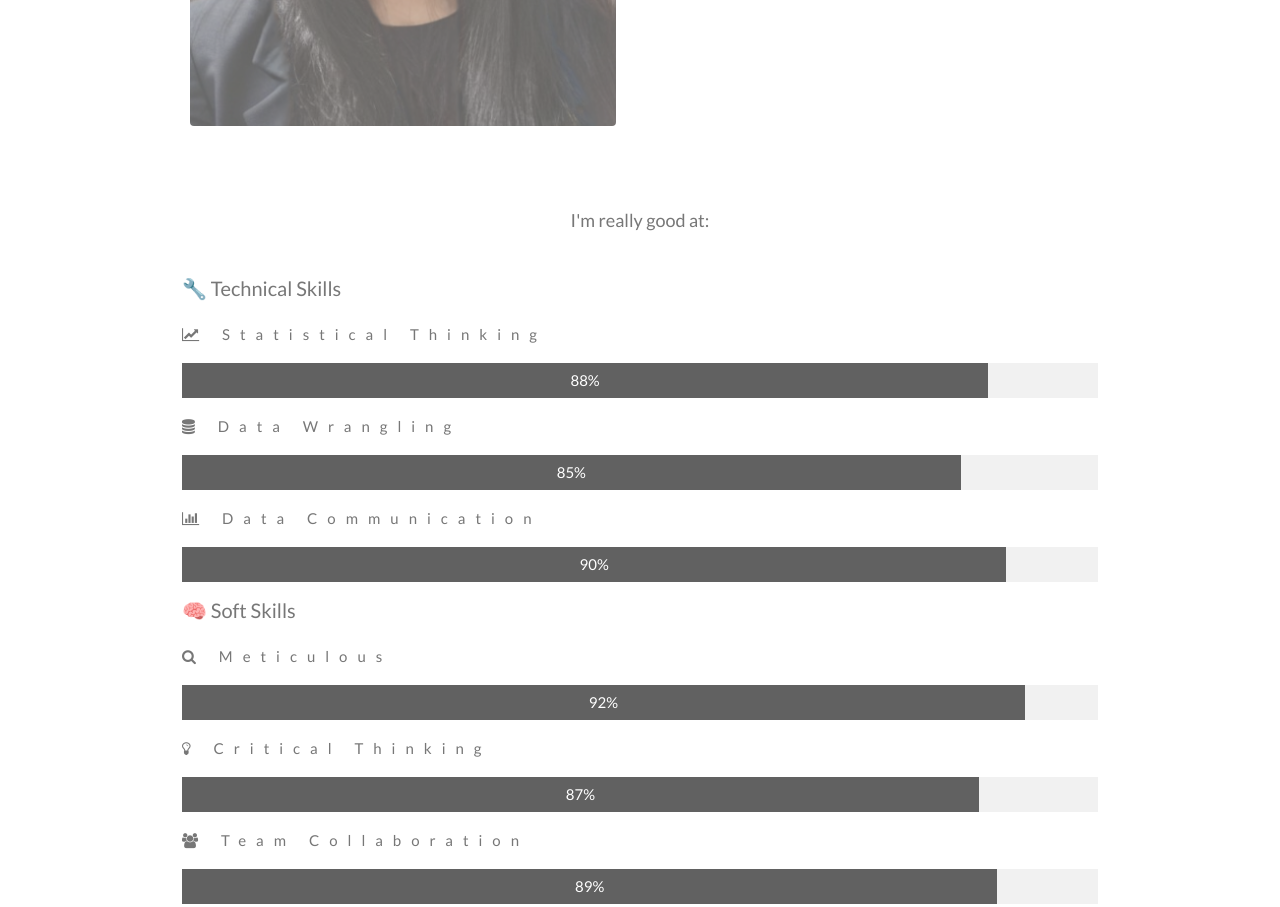
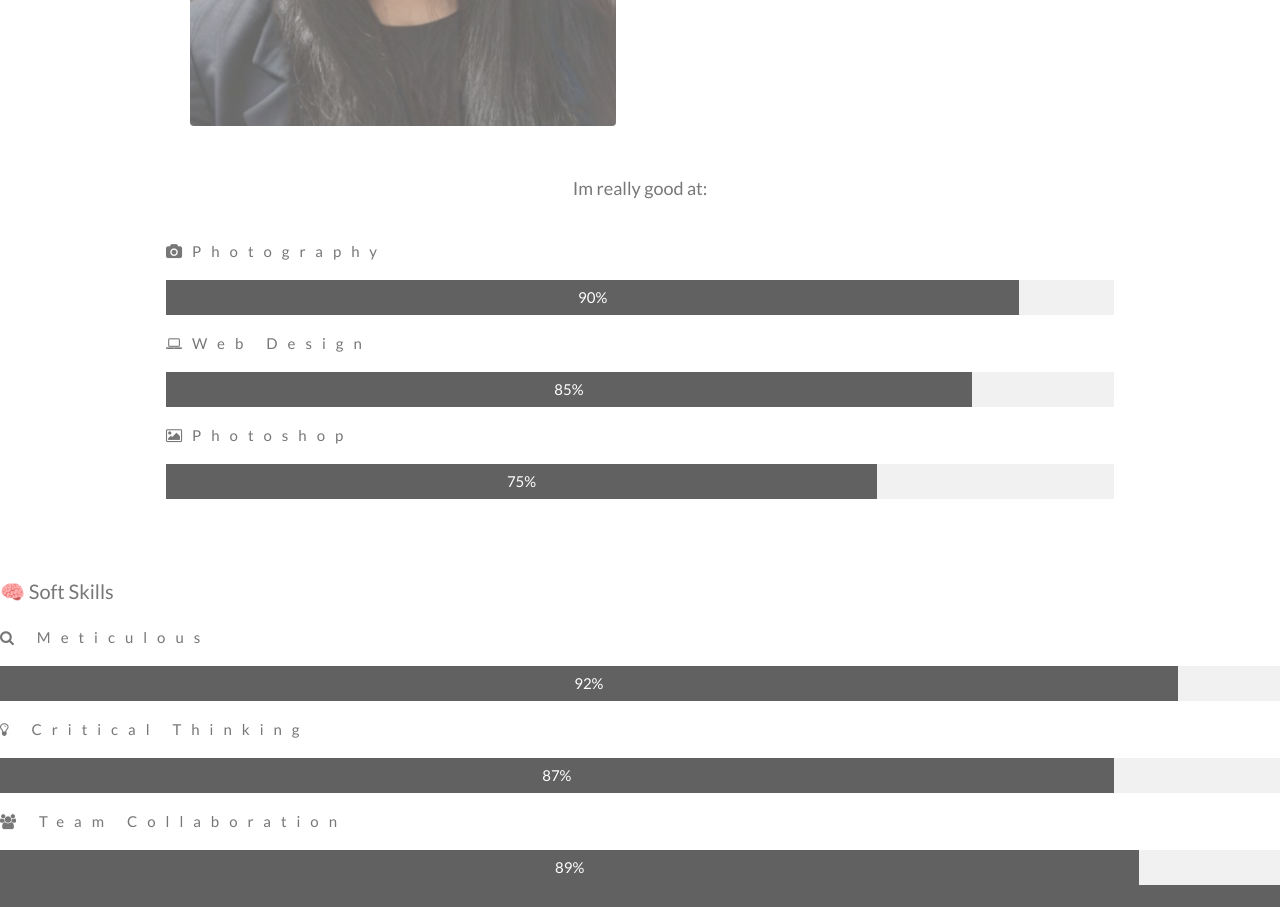
Before and after one commit to joyceDS22/joyce.test, a plain HTML site: page index.html in a window 1280 px wide. Shown: the part 1319-2226 px from the top of the page. Drawn offline with nearby package versions, Linux system fonts and the light colour scheme.

Commit message:
Update index.html

```diff
--- a/index.html
+++ b/index.html
@@ -169,24 +169,20 @@ body, html {
       </ul>
     </div>
   </div>
-  <!-- Skills Section -->
-<div class="w3-container w3-padding-32" id="skills">
-  <p class="w3-large w3-center w3-padding-16">I'm really good at:</p>
 
-  <h4>🔧 Technical Skills</h4>
-  <p class="w3-wide"><i class="fa fa-line-chart"></i> Statistical Thinking</p>
+<p class="w3-large w3-center w3-padding-16">Im really good at:</p>
+<p class="w3-wide"><i class="fa fa-camera"></i>Photography</p>
 <div class="w3-light-grey">
-    <div class="w3-container w3-padding-small w3-dark-grey w3-center" style="width:88%">88%</div>
+  <div class="w3-container w3-padding-small w3-dark-grey w3-center" style="width:90%">90%</div>
 </div>
-
-  <p class="w3-wide"><i class="fa fa-database"></i> Data Wrangling</p>
+<p class="w3-wide"><i class="fa fa-laptop"></i>Web Design</p>
 <div class="w3-light-grey">
   <div class="w3-container w3-padding-small w3-dark-grey w3-center" style="width:85%">85%</div>
 </div>
-
-  <p class="w3-wide"><i class="fa fa-bar-chart"></i> Data Communication</p>
+<p class="w3-wide"><i class="fa fa-photo"></i>Photoshop</p>
 <div class="w3-light-grey">
-    <div class="w3-container w3-padding-small w3-dark-grey w3-center" style="width:90%">90%</div>
+  <div class="w3-container w3-padding-small w3-dark-grey w3-center" style="width:75%">75%</div>
+</div>
 </div>
 
   <h4>🧠 Soft Skills</h4>
```
Lines whose indentation alone changed are shown as unchanged.
